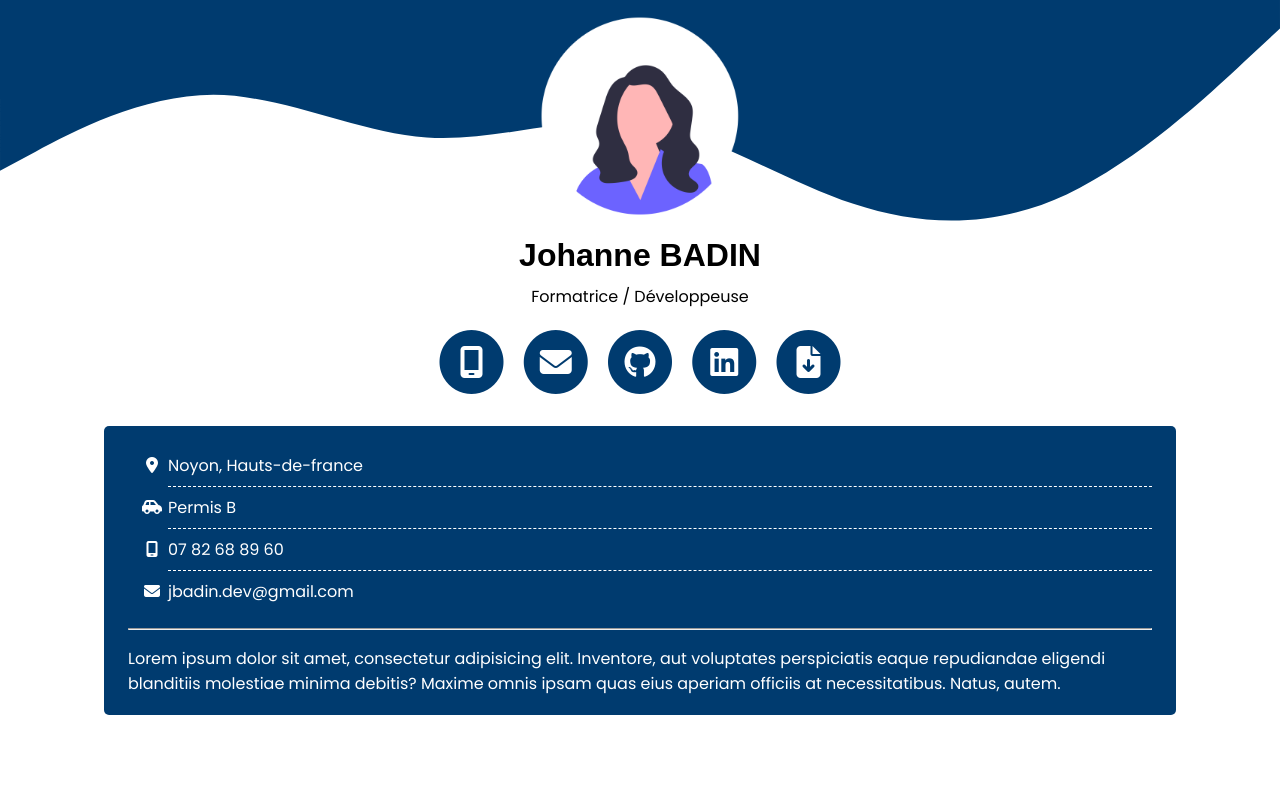
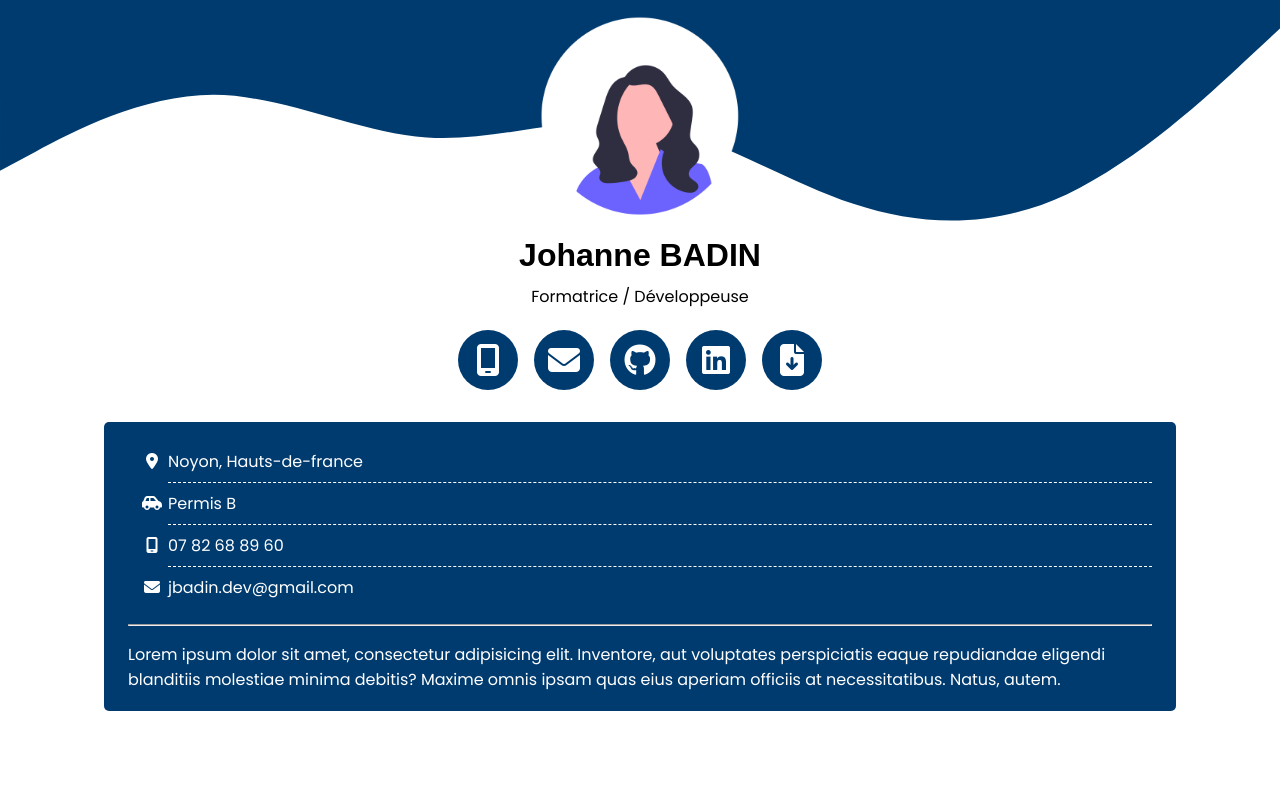
Before and after one commit to jbadin/jbadin.github.io, a plain HTML site: page index.html in a window 1280 px wide. Shown: the top 800 px of the page. Drawn offline with Linux system fonts and the light colour scheme; a web font is replaced by a local one.

Commit message:
remplacement du fa-stack

```diff
--- a/assets/scss/main.scss
+++ b/assets/scss/main.scss
@@ -35,10 +35,22 @@ header {
         }
 
         .header_socialNetworks {
+            display: flex;
+            align-items: center;
+            justify-content: center;
             margin-top: 1rem;
+            gap: 1rem;
 
-            .fa-circle {
-                color: #003b6f;
+            .header_socialNetworks_bubbles {
+                background-color: #003b6f;
+                color: #ffffff;
+                font-size: 2rem;
+                height: 60px;
+                width: 60px;
+                border-radius: 50%;
+                display: flex;
+                align-items: center;
+                justify-content: center;
             }
         }
     }
--- a/index.html
+++ b/index.html
@@ -21,27 +21,21 @@
             <h1>Johanne BADIN</h1>
             <p>Formatrice / Développeuse</p>
             <div class="header_socialNetworks">
-                <span class="fa-stack fa-2x">
-                    <i class="fa-solid fa-circle fa-stack-2x"></i>
-                    <i class="fa fa-mobile-screen fa-stack-1x fa-inverse socialNetworks"></i>
-                </span>
-                <span class="fa-stack fa-2x">
-                    <i class="fa-solid fa-circle fa-stack-2x"></i>
-                    <i class="fa fa-envelope fa-stack-1x fa-inverse socialNetworks"></i>
-                </span>
-                <span class="fa-stack fa-2x">
-                    <i class="fa-solid fa-circle fa-stack-2x"></i>
-                    <i class="fa-brands fa-github fa-stack-1x fa-inverse socialNetworks"></i>
-                </span>
-                <span class="fa-stack fa-2x">
-                    <i class="fa-solid fa-circle fa-stack-2x"></i>
-                    <i class="fab fa-linkedin fa-stack-1x fa-inverse socialNetworks"></i>
-                </span>
-                <span class="fa-stack fa-2x">
-                    <i class="fa-solid fa-circle fa-stack-2x"></i>
-                    <i class="fa-solid fa-file-arrow-down fa-stack-1x fa-inverse socialNetworks"></i>
-                </span>
-
+                <div class="header_socialNetworks_bubbles">
+                    <i class="fa fa-mobile-screen socialNetworks"></i>
+                </div>
+                <div class="header_socialNetworks_bubbles">
+                    <i class="fa fa-envelope socialNetworks"></i>
+                </div>
+                <div class="header_socialNetworks_bubbles">
+                    <i class="fa-brands fa-github socialNetworks"></i>
+                </div>
+                <div class="header_socialNetworks_bubbles">
+                    <i class="fa-brands fa-linkedin socialNetworks"></i>
+                </div>
+                <div class="header_socialNetworks_bubbles">
+                    <i class="fa-solid fa-file-arrow-down socialNetworks"></i>
+                </div>
             </div>
         </div>
     </header>
@@ -125,7 +119,8 @@
                         <span class="timeline_job_company">The Artist Academy</span> (Obtenue)
                     </p>
                     <p>
-                        Atteste de la maîtrise de la langue française. Cette certification est reconnue par l'Etat et permet de justifier d'un niveau de langue C2.
+                        Atteste de la maîtrise de la langue française. Cette certification est reconnue par l'Etat et
+                        permet de justifier d'un niveau de langue C2.
                     </p>
                 </div>
                 <div class="timeline_bubbles"><i class="fa-solid fa-graduation-cap"></i></div>
@@ -136,7 +131,9 @@
                         <span class="timeline_job_company">The Artist Academy</span>
                     </p>
                     <p>
-                        Formation d'écriture créative. Coachée par des auteurs de renom, je me suis formée à l'écriture d'une oeuve littéraire complète à travers des exercices et des ateliers. J'ai pu découvrir les différents genres littéraires et leurs codes, ainsi que les techniques d'écriture.
+                        Formation d'écriture créative. Coachée par des auteurs de renom, je me suis formée à l'écriture
+                        d'une oeuve littéraire complète à travers des exercices et des ateliers. J'ai pu découvrir les
+                        différents genres littéraires et leurs codes, ainsi que les techniques d'écriture.
                     </p>
                 </div>
                 <div class="timeline_bubbles"><i class="fa-solid fa-briefcase"></i></div>
@@ -147,7 +144,9 @@
                         <span class="timeline_job_company">La Manu</span>
                     </p>
                     <p>
-                        Anciennement E2N, La Manu est une école de développement web et mobile. J'y suis formatrice depuis 2016. J'enseigne le développement web et mobile, ainsi que les bases de données et le développement d'API. J'encadre également les projets de fin de formation.
+                        Anciennement E2N, La Manu est une école de développement web et mobile. J'y suis formatrice
+                        depuis 2016. J'enseigne le développement web et mobile, ainsi que les bases de données et le
+                        développement d'API. J'encadre également les projets de fin de formation.
                     </p>
                 </div>
                 <div class="timeline_bubbles"><i class="fa-solid fa-graduation-cap"></i></div>
@@ -158,7 +157,8 @@
                         <span class="timeline_job_company">AFPA</span> (Obtenu)
                     </p>
                     <p>
-                        Formation de développeur logiciel. J'ai pu y apprendre les bases du développement web et mobile, ainsi que les bases de données et le développement d'API.
+                        Formation de développeur logiciel. J'ai pu y apprendre les bases du développement web et mobile,
+                        ainsi que les bases de données et le développement d'API.
                     </p>
                 </div>
             </div>
```
Also changed, not shown: assets/css/main.min.css.
